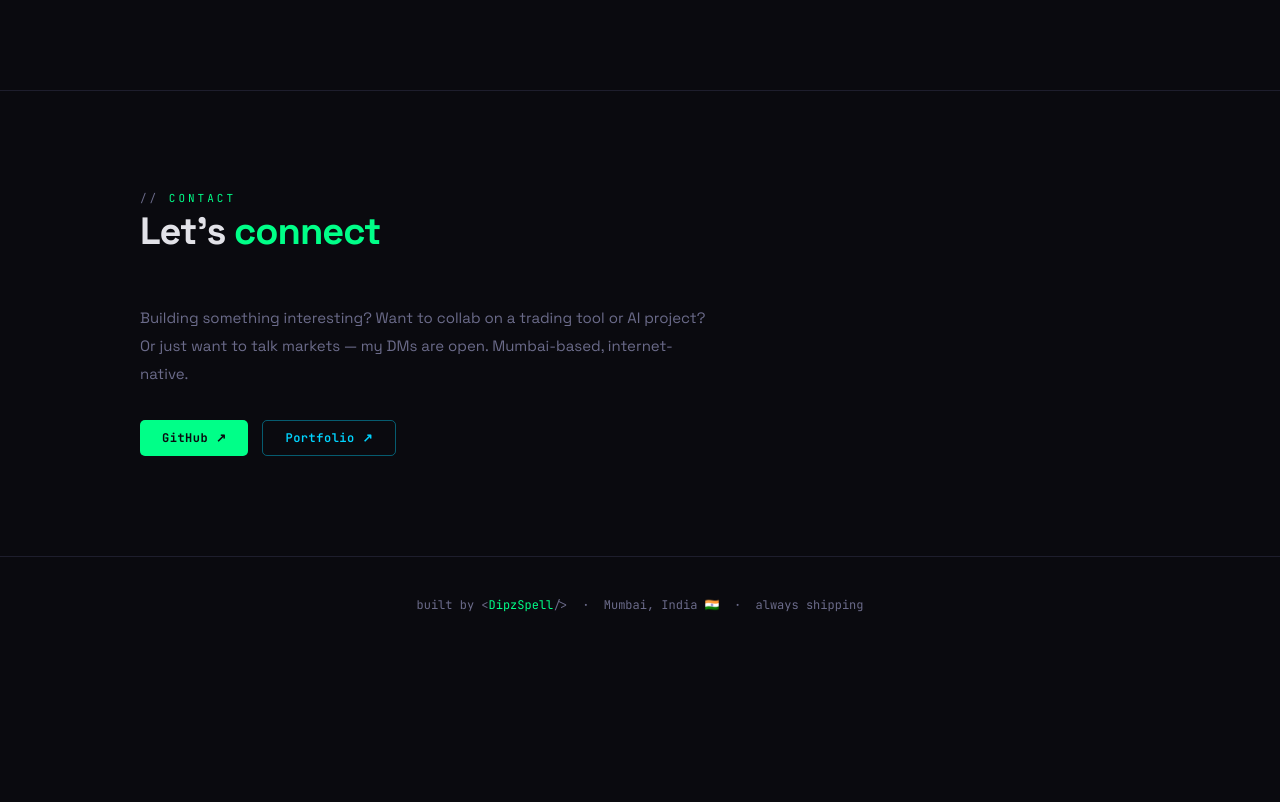
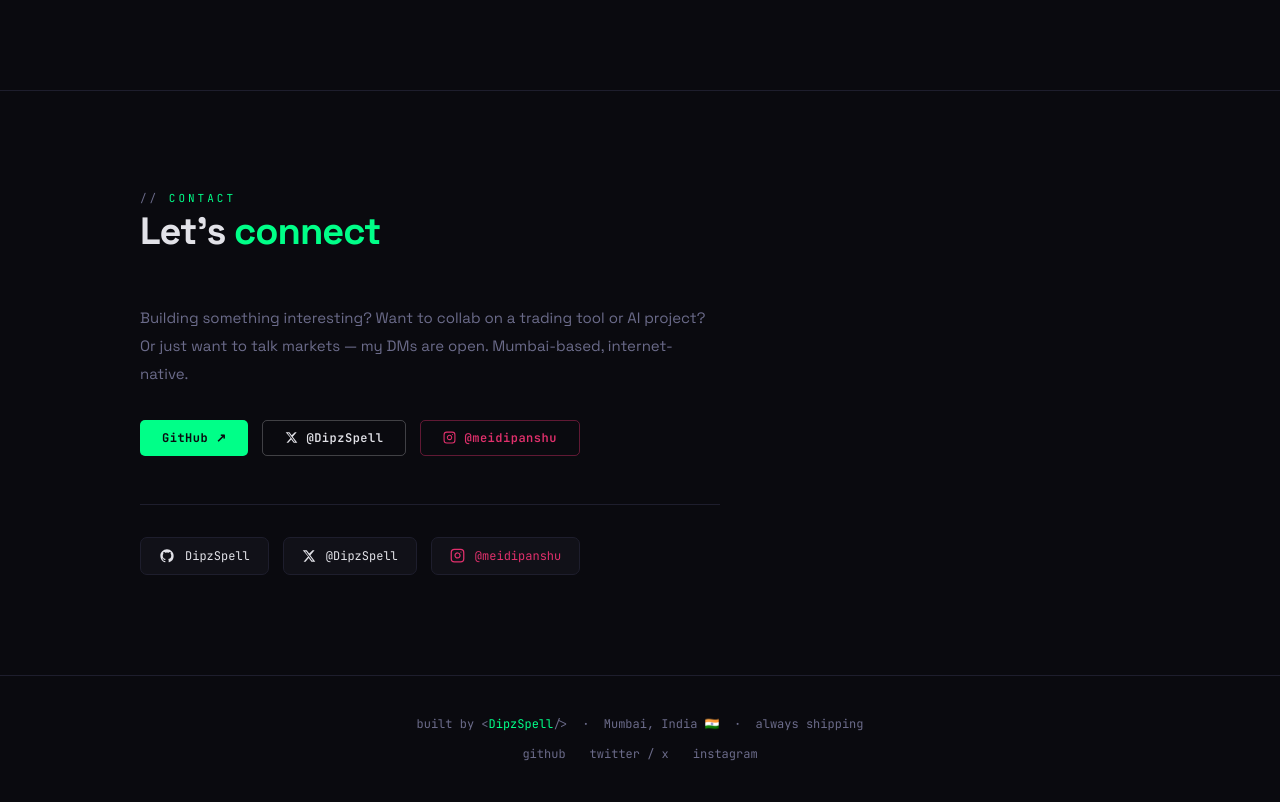
Before and after one commit to DipzSpell/dipzspell.github.io, a website: page index.html in a window 1280 px wide. Shown: the part 2775-3577 px from the top of the page. Before the commit the page ends 3428 px from the top, so only its background shows below. Drawn offline with Linux system fonts and the light colour scheme.

Commit message:
index.html

```diff
--- a/index.html
+++ b/index.html
@@ -237,6 +237,40 @@ nav {
 .contact-inner { max-width:580px; }
 .contact-inner p { color:var(--muted); font-size:15px; line-height:1.85; margin-bottom:32px; }
 .contact-links { display:flex; gap:14px; flex-wrap:wrap; }
+.btn-ig {
+  display:inline-flex; align-items:center; gap:8px;
+  padding:9px 22px; background:transparent;
+  color:#e1306c; border:1px solid rgba(225,48,108,.4);
+  border-radius:5px; font-family:'JetBrains Mono',monospace;
+  font-size:12px; font-weight:600; letter-spacing:.5px;
+  cursor:pointer; text-decoration:none; transition:all .2s;
+}
+.btn-ig:hover { background:rgba(225,48,108,.08); transform:translateY(-1px); }
+.btn-x {
+  display:inline-flex; align-items:center; gap:8px;
+  padding:9px 22px; background:transparent;
+  color:#e2e2e8; border:1px solid rgba(226,226,232,.25);
+  border-radius:5px; font-family:'JetBrains Mono',monospace;
+  font-size:12px; font-weight:600; letter-spacing:.5px;
+  cursor:pointer; text-decoration:none; transition:all .2s;
+}
+.btn-x:hover { background:rgba(226,226,232,.07); transform:translateY(-1px); }
+.social-bar {
+  display:flex; gap:14px; margin-top:48px; flex-wrap:wrap;
+  padding-top:32px; border-top:1px solid var(--border);
+}
+.social-card {
+  display:inline-flex; align-items:center; gap:10px;
+  padding:10px 18px; background:var(--bg2);
+  border:1px solid var(--border); border-radius:7px;
+  text-decoration:none; transition: border-color .2s, transform .2s;
+  font-family:'JetBrains Mono',monospace; font-size:12px;
+}
+.social-card:hover { border-color:rgba(0,255,136,.3); transform:translateY(-2px); }
+.social-card.gh { color:var(--text); }
+.social-card.ig { color:#e1306c; }
+.social-card.xc { color:var(--text); }
+.social-card svg { flex-shrink:0; }
 
 /* ── FOOTER ── */
 footer {
@@ -464,13 +498,41 @@ footer span { color:var(--green); }
     <p>Building something interesting? Want to collab on a trading tool or AI project? Or just want to talk markets — my DMs are open. Mumbai-based, internet-native.</p>
     <div class="contact-links">
       <a href="https://github.com/DipzSpell" target="_blank" class="btn-g">GitHub ↗</a>
-      <a href="https://dipzspell.github.io" target="_blank" class="btn-c">Portfolio ↗</a>
+      <a href="https://x.com/DipzSpell" target="_blank" class="btn-x">
+        <svg width="13" height="13" viewBox="0 0 24 24" fill="currentColor"><path d="M18.244 2.25h3.308l-7.227 8.26 8.502 11.24H16.17l-4.714-6.231-5.401 6.231H2.746l7.73-8.835L1.254 2.25H8.08l4.259 5.632 5.905-5.632zm-1.161 17.52h1.833L7.084 4.126H5.117z"/></svg>
+        @DipzSpell
+      </a>
+      <a href="https://www.instagram.com/meidipanshu/" target="_blank" class="btn-ig">
+        <svg width="13" height="13" viewBox="0 0 24 24" fill="none" stroke="currentColor" stroke-width="2" stroke-linecap="round" stroke-linejoin="round"><rect x="2" y="2" width="20" height="20" rx="5" ry="5"/><path d="M16 11.37A4 4 0 1 1 12.63 8 4 4 0 0 1 16 11.37z"/><line x1="17.5" y1="6.5" x2="17.51" y2="6.5"/></svg>
+        @meidipanshu
+      </a>
+    </div>
+
+    <!-- Social Cards -->
+    <div class="social-bar">
+      <a href="https://github.com/DipzSpell" target="_blank" class="social-card gh">
+        <svg width="16" height="16" viewBox="0 0 24 24" fill="currentColor"><path d="M12 2C6.477 2 2 6.484 2 12.017c0 4.425 2.865 8.18 6.839 9.504.5.092.682-.217.682-.483 0-.237-.008-.868-.013-1.703-2.782.605-3.369-1.343-3.369-1.343-.454-1.158-1.11-1.466-1.11-1.466-.908-.62.069-.608.069-.608 1.003.07 1.531 1.032 1.531 1.032.892 1.53 2.341 1.088 2.91.832.092-.647.35-1.088.636-1.338-2.22-.253-4.555-1.113-4.555-4.951 0-1.093.39-1.988 1.029-2.688-.103-.253-.446-1.272.098-2.65 0 0 .84-.27 2.75 1.026A9.564 9.564 0 0 1 12 6.844a9.59 9.59 0 0 1 2.504.337c1.909-1.296 2.747-1.027 2.747-1.027.546 1.379.202 2.398.1 2.651.64.7 1.028 1.595 1.028 2.688 0 3.848-2.339 4.695-4.566 4.943.359.309.678.92.678 1.855 0 1.338-.012 2.419-.012 2.747 0 .268.18.58.688.482A10.02 10.02 0 0 0 22 12.017C22 6.484 17.522 2 12 2z"/></svg>
+        DipzSpell
+      </a>
+      <a href="https://x.com/DipzSpell" target="_blank" class="social-card xc">
+        <svg width="14" height="14" viewBox="0 0 24 24" fill="currentColor"><path d="M18.244 2.25h3.308l-7.227 8.26 8.502 11.24H16.17l-4.714-6.231-5.401 6.231H2.746l7.73-8.835L1.254 2.25H8.08l4.259 5.632 5.905-5.632zm-1.161 17.52h1.833L7.084 4.126H5.117z"/></svg>
+        @DipzSpell
+      </a>
+      <a href="https://www.instagram.com/meidipanshu/" target="_blank" class="social-card ig">
+        <svg width="15" height="15" viewBox="0 0 24 24" fill="none" stroke="currentColor" stroke-width="2" stroke-linecap="round" stroke-linejoin="round"><rect x="2" y="2" width="20" height="20" rx="5" ry="5"/><path d="M16 11.37A4 4 0 1 1 12.63 8 4 4 0 0 1 16 11.37z"/><line x1="17.5" y1="6.5" x2="17.51" y2="6.5"/></svg>
+        @meidipanshu
+      </a>
     </div>
   </div>
 </section>
 
 <footer>
   built by &lt;<span>DipzSpell</span>/&gt; &nbsp;·&nbsp; Mumbai, India 🇮🇳 &nbsp;·&nbsp; always shipping
+  <div style="margin-top:14px; display:flex; justify-content:center; gap:24px;">
+    <a href="https://github.com/DipzSpell" target="_blank" style="color:var(--muted); text-decoration:none; font-size:12px;" onmouseover="this.style.color='#00ff88'" onmouseout="this.style.color='#6b6b8a'">github</a>
+    <a href="https://x.com/DipzSpell" target="_blank" style="color:var(--muted); text-decoration:none; font-size:12px;" onmouseover="this.style.color='#e2e2e8'" onmouseout="this.style.color='#6b6b8a'">twitter / x</a>
+    <a href="https://www.instagram.com/meidipanshu/" target="_blank" style="color:var(--muted); text-decoration:none; font-size:12px;" onmouseover="this.style.color='#e1306c'" onmouseout="this.style.color='#6b6b8a'">instagram</a>
+  </div>
 </footer>
 
 <script>
```
